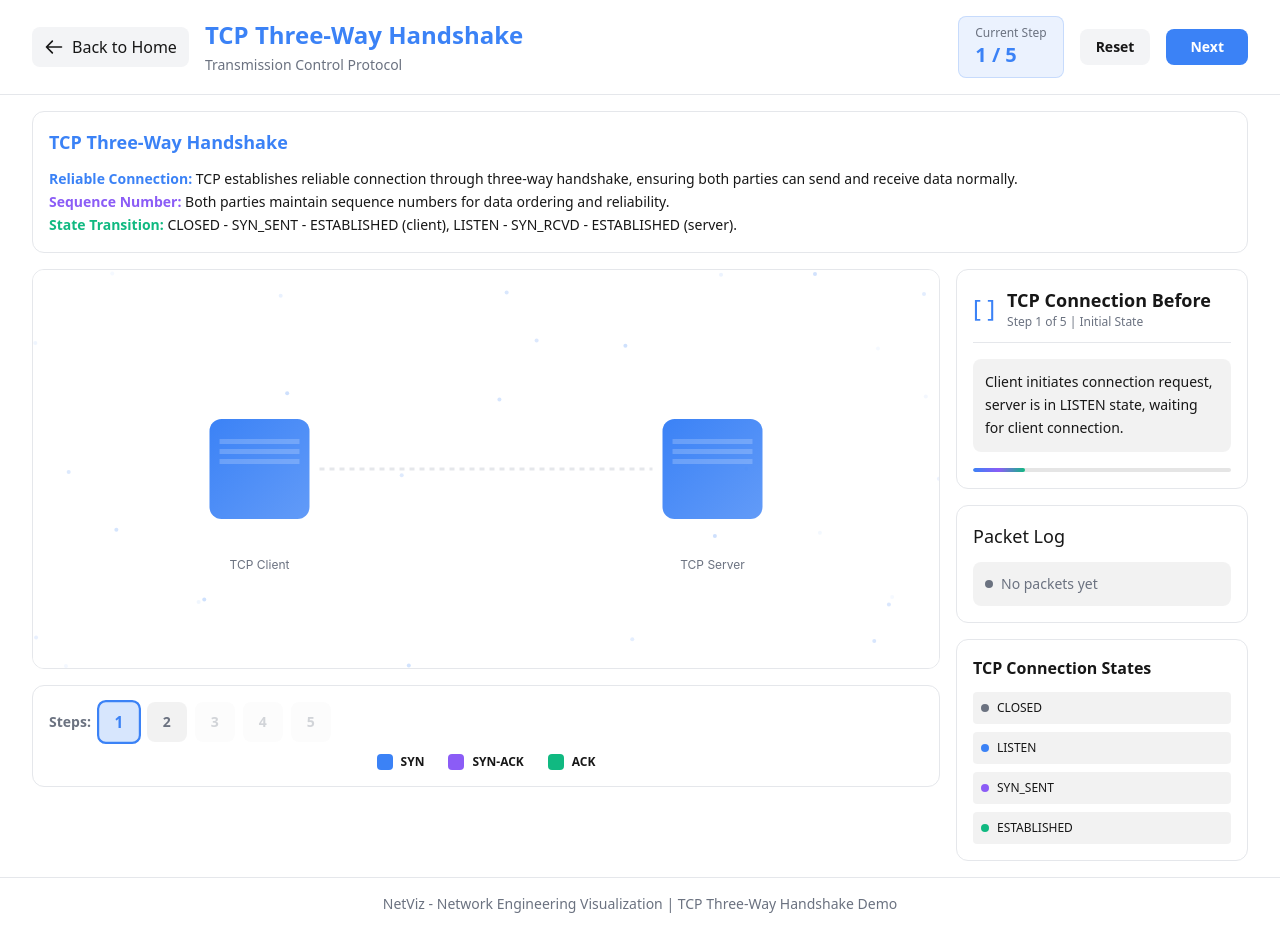
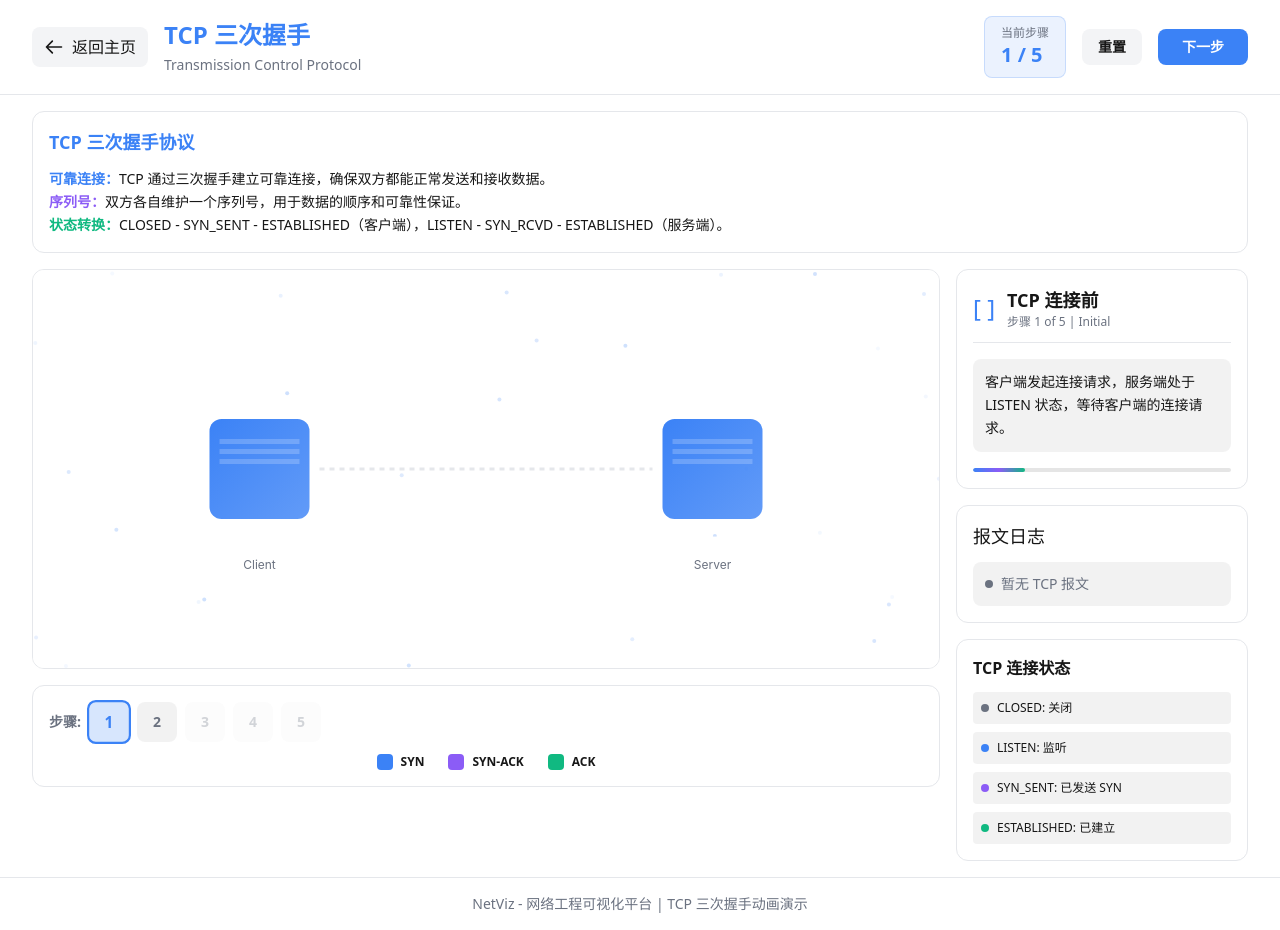
Before and after one commit to 6haolou/netviz, a Next.js app: page /protocol/tcp in a window 1280 px wide. Built offline with nearby package versions, Linux system fonts and the light colour scheme.

Commit message:
fix: TCP 页面改为全中文并修复编码问题

```diff
--- a/app/protocol/tcp/page.tsx
+++ b/app/protocol/tcp/page.tsx
@@ -44,38 +44,38 @@ export default function TCPPage() {
 
   const steps: StepInfo[] = [
     {
-      phase: 'Initial State',
+      phase: 'Initial',
       icon: '[ ]',
-      title: 'TCP Connection Before',
-      description: 'Client initiates connection request, server is in LISTEN state, waiting for client connection.',
+      title: 'TCP 连接前',
+      description: '客户端发起连接请求，服务端处于 LISTEN 状态，等待客户端的连接请求。',
       packets: [],
     },
     {
-      phase: 'First Handshake',
+      phase: 'SYN',
       icon: 'SYN',
-      title: 'SYN Request',
-      description: 'Client sends SYN packet to request connection establishment. Client randomly selects initial sequence number (ISN).',
+      title: 'SYN 同步请求',
+      description: '客户端发送 SYN 报文（同步标志），请求建立连接。客户端随机选择一个初始序列号 (ISN)。',
       packets: [{ from: 0, to: 1, type: 'SYN', delay: 0 }],
     },
     {
-      phase: 'Second Handshake',
+      phase: 'SYN-ACK',
       icon: 'ACK',
-      title: 'SYN-ACK Response',
-      description: 'Server receives SYN, sends SYN-ACK as response. Confirms client SYN and sends its own SYN.',
+      title: 'SYN-ACK 同步确认',
+      description: '服务端收到 SYN 后，发送 SYN-ACK 报文作为响应。确认收到客户端的 SYN，并发送自己的 SYN。',
       packets: [{ from: 1, to: 0, type: 'SYN-ACK', delay: 0 }],
     },
     {
-      phase: 'Third Handshake',
+      phase: 'ACK',
       icon: 'ACK',
-      title: 'ACK Confirmation',
-      description: 'Client receives SYN-ACK, sends ACK confirmation. Connection established, both sides can transmit data.',
+      title: 'ACK 确认完成',
+      description: '客户端收到 SYN-ACK 后，发送 ACK 确认报文。连接建立完成，双方可以开始传输数据。',
       packets: [{ from: 0, to: 1, type: 'ACK', delay: 0 }],
     },
     {
-      phase: 'Connection Established',
+      phase: 'OK',
       icon: '[OK]',
-      title: 'TCP Connection Complete',
-      description: 'Three-way handshake completed! TCP connection successfully established! Both sides enter ESTABLISHED state.',
+      title: 'TCP 连接完成',
+      description: '三次握手完成，TCP 连接成功建立！双方进入 ESTABLISHED 状态，可以开始数据传输。',
       packets: [],
     },
   ];
@@ -107,7 +107,7 @@ export default function TCPPage() {
 
     setPackets(newPackets);
     setPacketLogs(step.packets.map((p) => {
-      const labels = ['Client', 'Server'];
+      const labels = ['客户端', '服务端'];
       return {
         type: p.type,
         from: labels[p.from],
@@ -217,14 +217,14 @@ export default function TCPPage() {
 
       const isClientActive = currentStep >= 1 && currentStep <= 3;
       const isServerActive = currentStep >= 2 && currentStep <= 3;
-      drawNode(clientX, centerY, 'Client', 'TCP Client', isClientActive);
-      drawNode(serverX, centerY, 'Server', 'TCP Server', isServerActive);
+      drawNode(clientX, centerY, '客户端', 'Client', isClientActive);
+      drawNode(serverX, centerY, '服务端', 'Server', isServerActive);
 
       if (currentStep === 4) {
         context.fillStyle = '#10b981';
         context.font = 'bold 24px Inter, system-ui, sans-serif';
         context.textAlign = 'center';
-        context.fillText('Connection Established', width / 2, centerY - 80);
+        context.fillText('连接已建立', width / 2, centerY - 80);
       }
 
       const now = Date.now();
@@ -378,23 +378,23 @@ export default function TCPPage() {
                 <svg xmlns="http://www.w3.org/2000/svg" className="h-5 w-5" fill="none" viewBox="0 0 24 24" stroke="currentColor">
                   <path strokeLinecap="round" strokeLinejoin="round" strokeWidth={2} d="M10 19l-7-7m0 0l7-7m-7 7h18" />
                 </svg>
-                <span className="font-medium">Back to Home</span>
+                <span className="font-medium">返回主页</span>
               </a>
               <div>
-                <h1 className="text-2xl font-bold" style={{ color: primaryBlue }}>TCP Three-Way Handshake</h1>
+                <h1 className="text-2xl font-bold" style={{ color: primaryBlue }}>TCP 三次握手</h1>
                 <p className="text-sm mt-1" style={{ color: secondaryText }}>Transmission Control Protocol</p>
               </div>
             </div>
             <div className="flex items-center gap-4">
               <div className="px-4 py-2 rounded-lg border" style={{ backgroundColor: isDarkMode ? 'rgba(59, 130, 246, 0.2)' : 'rgba(59, 130, 246, 0.1)', borderColor: isDarkMode ? 'rgba(59, 130, 246, 0.3)' : 'rgba(59, 130, 246, 0.2)' }}>
-                <div className="text-xs" style={{ color: secondaryText }}>Current Step</div>
+                <div className="text-xs" style={{ color: secondaryText }}>当前步骤</div>
                 <div className="text-xl font-bold" style={{ color: primaryBlue }}>{currentStep + 1} / {steps.length}</div>
               </div>
               <button onClick={handleReset} className="px-4 py-2 rounded-lg font-semibold text-sm transition-all hover:opacity-80" style={{ backgroundColor: isDarkMode ? '#374151' : '#f3f4f6', color: textColor }}>
-                Reset
+                重置
               </button>
               <button onClick={handleNext} disabled={currentStep >= steps.length - 1} className="px-6 py-2 rounded-lg font-semibold text-sm transition-all disabled:opacity-50" style={{ backgroundColor: primaryBlue, color: 'white' }}>
-                Next
+                下一步
               </button>
             </div>
           </div>
@@ -404,11 +404,11 @@ export default function TCPPage() {
       <main className="flex-1">
         <div className="max-w-7xl mx-auto px-4 sm:px-6 lg:px-8 py-4">
           <div className="rounded-xl border p-4 mb-4" style={{ backgroundColor: cardBg, borderColor: borderColor }}>
-            <h3 className="font-bold text-lg mb-3" style={{ color: primaryBlue }}>TCP Three-Way Handshake</h3>
+            <h3 className="font-bold text-lg mb-3" style={{ color: primaryBlue }}>TCP 三次握手协议</h3>
             <p className="text-sm leading-relaxed" style={{ color: textColor }}>
-              <span style={{ color: primaryBlue, fontWeight: 600 }}>Reliable Connection:</span> TCP establishes reliable connection through three-way handshake, ensuring both parties can send and receive data normally.<br/>
-              <span style={{ color: '#8b5cf6', fontWeight: 600 }}>Sequence Number:</span> Both parties maintain sequence numbers for data ordering and reliability.<br/>
-              <span style={{ color: '#10b981', fontWeight: 600 }}>State Transition:</span> CLOSED - SYN_SENT - ESTABLISHED (client), LISTEN - SYN_RCVD - ESTABLISHED (server).
+              <span style={{ color: primaryBlue, fontWeight: 600 }}>可靠连接：</span>TCP 通过三次握手建立可靠连接，确保双方都能正常发送和接收数据。<br/>
+              <span style={{ color: '#8b5cf6', fontWeight: 600 }}>序列号：</span>双方各自维护一个序列号，用于数据的顺序和可靠性保证。<br/>
+              <span style={{ color: '#10b981', fontWeight: 600 }}>状态转换：</span>CLOSED - SYN_SENT - ESTABLISHED（客户端），LISTEN - SYN_RCVD - ESTABLISHED（服务端）。
             </p>
           </div>
 
@@ -420,7 +420,7 @@ export default function TCPPage() {
 
               <div className="rounded-xl border p-4" style={{ backgroundColor: cardBg, borderColor: borderColor }}>
                 <div className="flex items-center gap-2 mb-3">
-                  <span className="text-sm font-bold" style={{ color: secondaryText }}>Steps:</span>
+                  <span className="text-sm font-bold" style={{ color: secondaryText }}>步骤:</span>
                   <div className="flex gap-2">
                     {steps.map((_, index) => (
                       <button
@@ -465,7 +465,7 @@ export default function TCPPage() {
                   <span className="text-2xl" style={{ color: primaryBlue }}>{steps[currentStep].icon}</span>
                   <div>
                     <h3 className="font-bold text-lg">{steps[currentStep].title}</h3>
-                    <p className="text-xs" style={{ color: secondaryText }}>Step {currentStep + 1} of {steps.length} | {steps[currentStep].phase}</p>
+                    <p className="text-xs" style={{ color: secondaryText }}>步骤 {currentStep + 1} of {steps.length} | {steps[currentStep].phase}</p>
                   </div>
                 </div>
 
@@ -480,14 +480,14 @@ export default function TCPPage() {
 
               <div className="rounded-xl border p-4" style={{ backgroundColor: cardBg, borderColor: borderColor }}>
                 <div className="flex items-center gap-2 mb-3">
-                  <span className="text-lg">Packet Log</span>
+                  <span className="text-lg">报文日志</span>
                 </div>
 
                 <div className="rounded-lg p-3 overflow-y-auto" style={{ backgroundColor: isDarkMode ? 'rgba(0, 0, 0, 0.3)' : 'rgba(0, 0, 0, 0.05)', maxHeight: '150px' }}>
                   {packetLogs.length === 0 ? (
                     <div className="flex items-center gap-2 text-sm" style={{ color: secondaryText }}>
                       <div className="w-2 h-2 rounded-full" style={{ backgroundColor: secondaryText }} />
-                      <span>No packets yet</span>
+                      <span>暂无 TCP 报文</span>
                     </div>
                   ) : (
                     packetLogs.map((log, index) => (
@@ -503,23 +503,23 @@ export default function TCPPage() {
               </div>
 
               <div className="rounded-xl border p-4" style={{ backgroundColor: cardBg, borderColor: borderColor }}>
-                <h4 className="font-bold mb-3">TCP Connection States</h4>
+                <h4 className="font-bold mb-3">TCP 连接状态</h4>
                 <div className="grid grid-cols-1 gap-2 text-xs">
                   <div className="flex items-center gap-2 p-2 rounded" style={{ backgroundColor: isDarkMode ? 'rgba(0, 0, 0, 0.3)' : 'rgba(0, 0, 0, 0.05)' }}>
                     <div className="w-2 h-2 rounded-full" style={{ backgroundColor: '#6b7280' }} />
-                    <span style={{ color: textColor }}>CLOSED</span>
+                    <span style={{ color: textColor }}>CLOSED: 关闭</span>
                   </div>
                   <div className="flex items-center gap-2 p-2 rounded" style={{ backgroundColor: isDarkMode ? 'rgba(0, 0, 0, 0.3)' : 'rgba(0, 0, 0, 0.05)' }}>
                     <div className="w-2 h-2 rounded-full" style={{ backgroundColor: primaryBlue }} />
-                    <span style={{ color: textColor }}>LISTEN</span>
+                    <span style={{ color: textColor }}>LISTEN: 监听</span>
                   </div>
                   <div className="flex items-center gap-2 p-2 rounded" style={{ backgroundColor: isDarkMode ? 'rgba(0, 0, 0, 0.3)' : 'rgba(0, 0, 0, 0.05)' }}>
                     <div className="w-2 h-2 rounded-full" style={{ backgroundColor: '#8b5cf6' }} />
-                    <span style={{ color: textColor }}>SYN_SENT</span>
+                    <span style={{ color: textColor }}>SYN_SENT: 已发送 SYN</span>
                   </div>
                   <div className="flex items-center gap-2 p-2 rounded" style={{ backgroundColor: isDarkMode ? 'rgba(0, 0, 0, 0.3)' : 'rgba(0, 0, 0, 0.05)' }}>
                     <div className="w-2 h-2 rounded-full" style={{ backgroundColor: '#10b981' }} />
-                    <span style={{ color: textColor }}>ESTABLISHED</span>
+                    <span style={{ color: textColor }}>ESTABLISHED: 已建立</span>
                   </div>
                 </div>
               </div>
@@ -531,7 +531,7 @@ export default function TCPPage() {
       <footer className="border-t" style={{ backgroundColor: cardBg, borderColor: borderColor }}>
         <div className="max-w-7xl mx-auto px-4 sm:px-6 lg:px-8 py-4">
           <div className="text-center text-sm" style={{ color: secondaryText }}>
-            NetViz - Network Engineering Visualization | TCP Three-Way Handshake Demo
+            NetViz - 网络工程可视化平台 | TCP 三次握手动画演示
           </div>
         </div>
       </footer>
```
